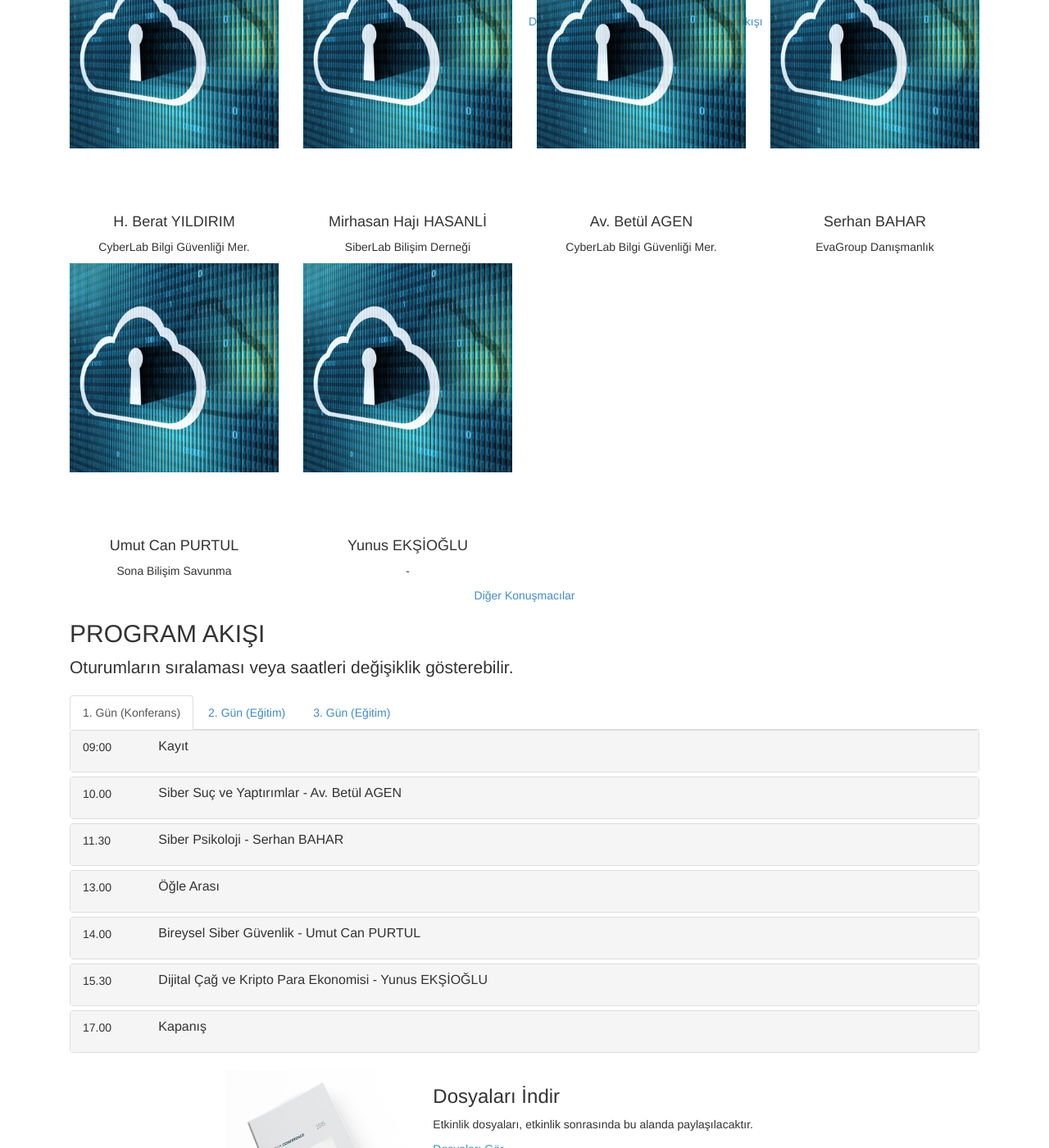
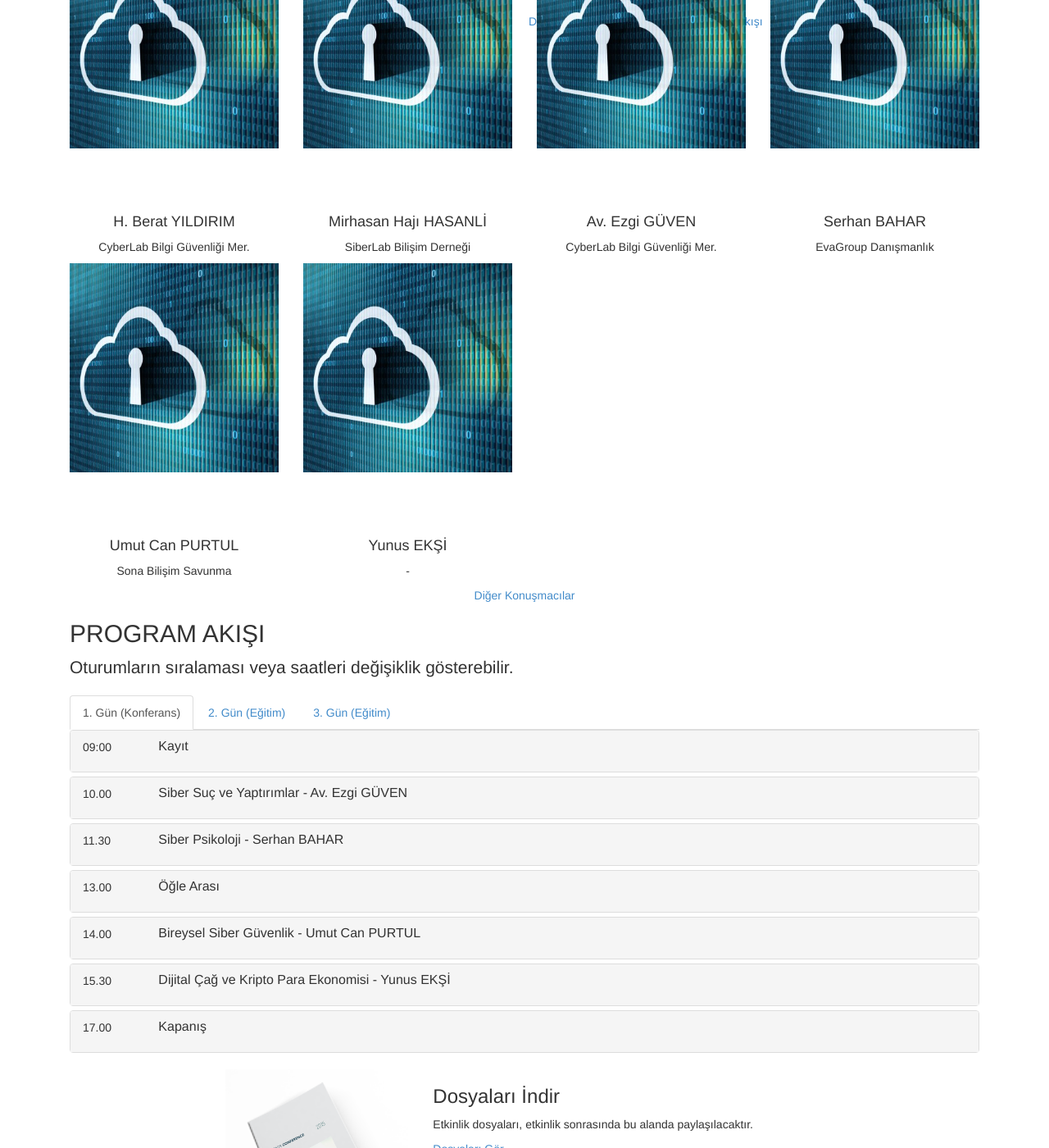
Before and after one commit to ktosiber/ktosiber.github.io, a Jekyll site: the page zirve/index.html, which Jekyll copies as it is, in a window 1280 px wide and 1400 px high, scrolled down 1682 px. Shown: the whole window at 82% size. Built offline with Jekyll 4.4.1, drawn with Linux system fonts in a browser that asks for light colours; some of the changed text lies outside the part shown.

Commit message:
konuk değişimi

```diff
--- a/zirve/index.html
+++ b/zirve/index.html
@@ -116,7 +116,7 @@
                     <div class="tp-caption light_medium_30_shadowed lfb ltt tp-resizeme" data-x="center" data-hoffset="205" data-y="center" data-voffset="-10"
                         data-speed="600" data-start="900" data-easing="Power4.easeOut" data-splitin="none" data-splitout="none"
                         data-elementdelay="0.01" data-endelementdelay="0.1" data-endspeed="500" data-endeasing="Power4.easeIn"
-                        style="z-index: 3; max-width: auto; max-height: auto; white-space: nowrap;">Av. Betül AGEN
+                        style="z-index: 3; max-width: auto; max-height: auto; white-space: nowrap;">Av. Ezgi GÜVEN
                     </div>
 
 
@@ -189,7 +189,7 @@
                     <div class="tp-caption light_medium_30_shadowed lfb ltt tp-resizeme" data-x="center" data-hoffset="220" data-y="center" data-voffset="0"
                         data-speed="600" data-start="900" data-easing="Power4.easeOut" data-splitin="none" data-splitout="none"
                         data-elementdelay="0.01" data-endelementdelay="0.1" data-endspeed="500" data-endeasing="Power4.easeIn"
-                        style="z-index: 3; max-width: auto; max-height: auto; white-space: nowrap;">Yunus EKŞİOĞLU
+                        style="z-index: 3; max-width: auto; max-height: auto; white-space: nowrap;">Yunus EKŞİ
                     </div>
 
                 </li>
@@ -308,7 +308,7 @@
                             </figure>
 
                             <div class="caption text-center">
-                                <h4>Av. Betül AGEN</h4>
+                                <h4>Av. Ezgi GÜVEN</h4>
                                 <p class="company">CyberLab Bilgi Güvenliği Mer.</p>
                             </div>
                         </div>
@@ -371,7 +371,7 @@
                             </figure>
 
                             <div class="caption text-center">
-                                <h4>Yunus EKŞİOĞLU</h4>
+                                <h4>Yunus EKŞİ</h4>
                                 <p class="company">-</p>
                             </div>
                         </div>
@@ -457,7 +457,7 @@
 
                                                 <h4 class="panel-title">
                                                     <a data-toggle="collapse" data-parent="#accordion" href="#Program2" aria-expanded="true" aria-controls="Program2">
-                                                        Siber Suç ve Yaptırımlar - Av. Betül AGEN
+                                                        Siber Suç ve Yaptırımlar - Av. Ezgi GÜVEN
                                                     </a>
                                                 </h4>
                                             </div>
@@ -560,7 +560,7 @@
 
                                                 <h4 class="panel-title">
                                                     <a data-toggle="collapse" data-parent="#accordion" href="#Program5" aria-expanded="true" aria-controls="Program5">
-                                                        Dijital Çağ ve Kripto Para Ekonomisi - Yunus EKŞİOĞLU
+                                                        Dijital Çağ ve Kripto Para Ekonomisi - Yunus EKŞİ
                                                     </a>
                                                 </h4>
                                             </div>
```
